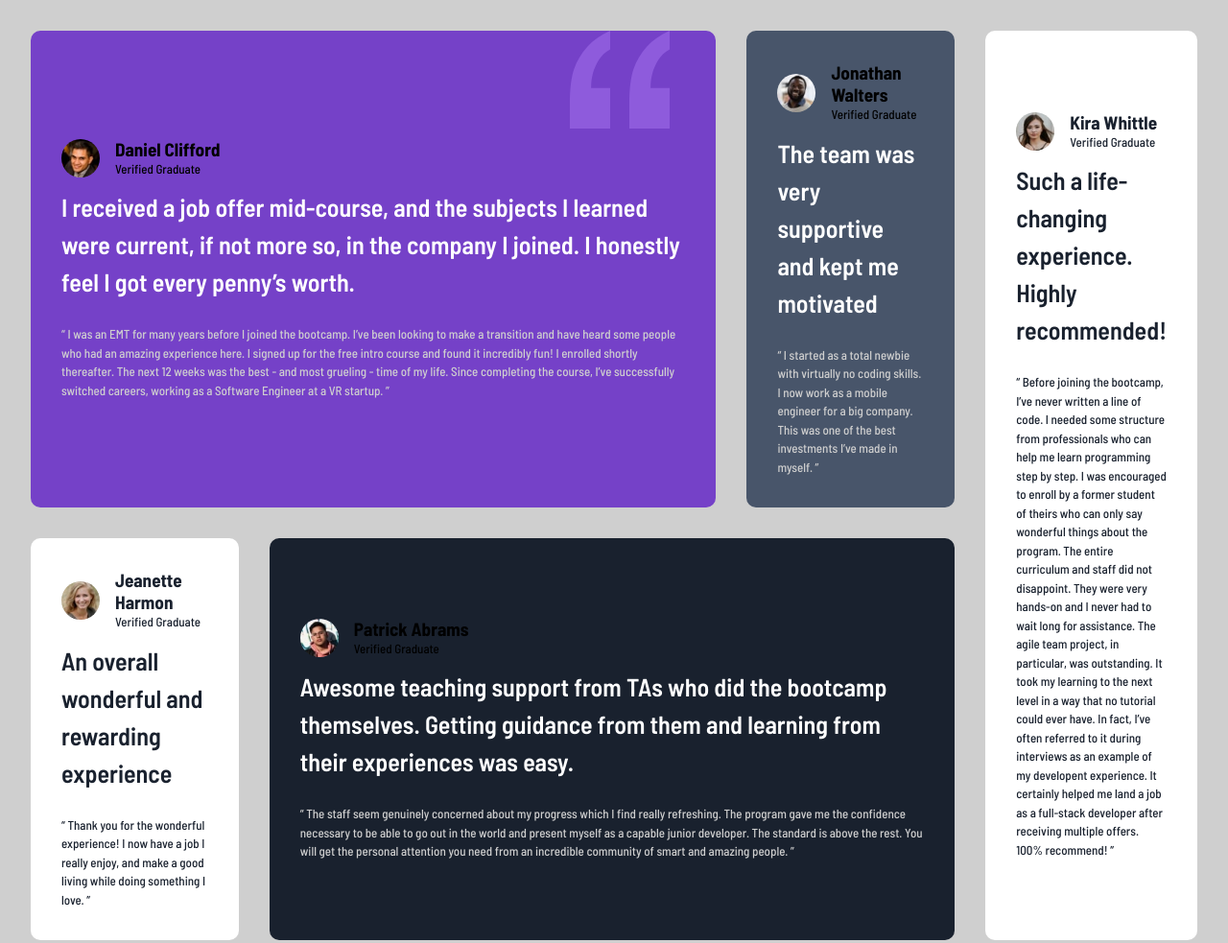
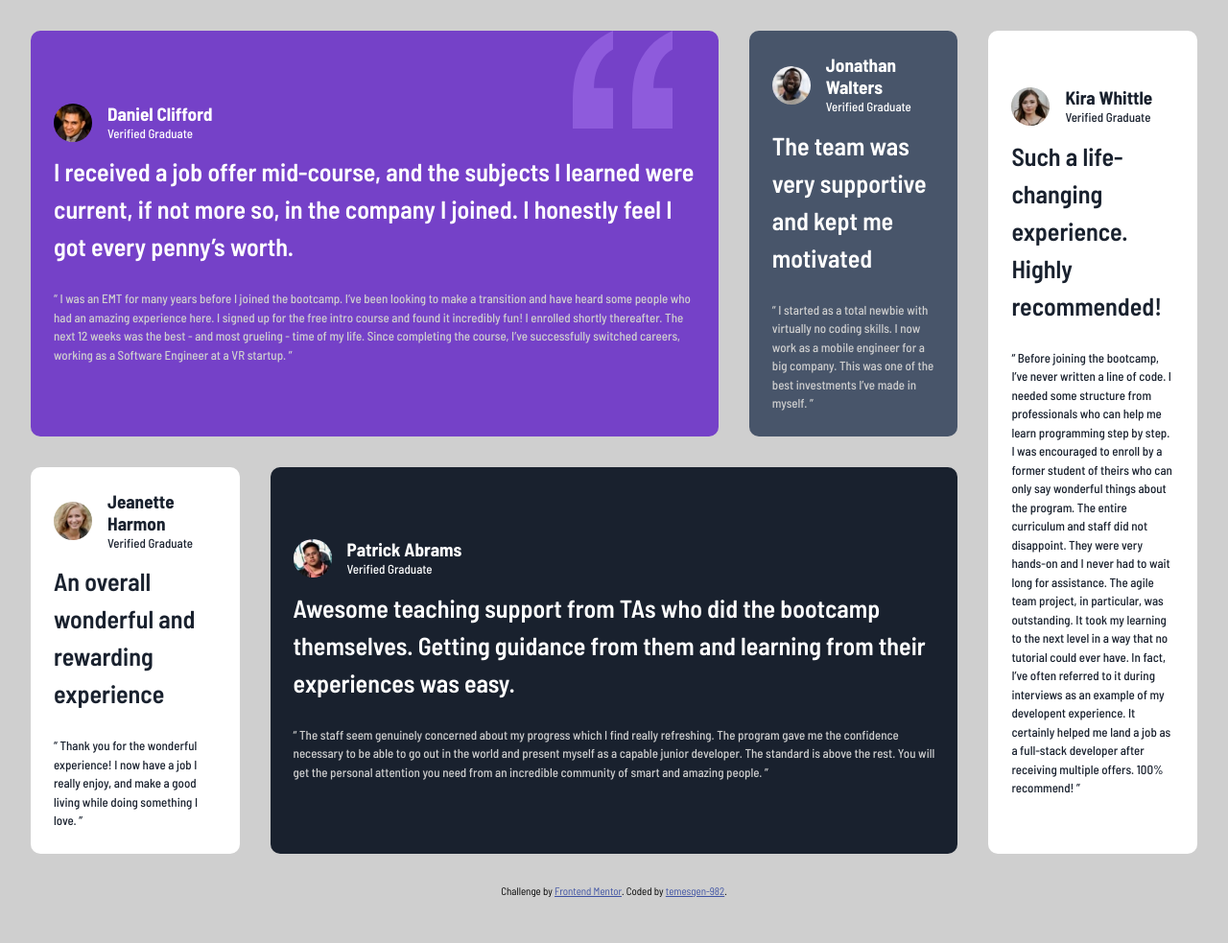
Before and after one commit to temesgen-982/testimonials-grid-section, a plain HTML site: page index.html in a window 1280 px wide. Shown: the top 983 px of the page at 96% size. After the commit the page ends 935 px from the top, so only its background shows below. Drawn offline with Linux system fonts and the light colour scheme.

Commit message:
Made changes to the css

```diff
--- a/styles.css
+++ b/styles.css
@@ -61,7 +61,11 @@ section{
     display: grid;
     align-content: center;
     gap: 10px;
-    padding: 2em;
+
+    padding: 1.5em;
+
+    color: white;
+
     border-radius: 10px;
 }
 
@@ -74,14 +78,17 @@ section > .person{
 
 .person > img{
     grid-row: span 2;
+
+    max-width: 40px;
     margin-right: 1em;
+
     border-radius: 50%;
-    max-width: 40px;
 }
 
 .person > h1{
+    align-self: end;
+
     font-size: 1.2em;
-    align-self: end;
 }
 
 .person > h2{
@@ -96,8 +103,10 @@ section > .person{
 
 section > p span{
     display: block;
+
+    margin-bottom: 1em;
+
     font-size: 2em;
-    margin-bottom: 1em;
     font-weight: var(--fw-600);
 }
 
```
